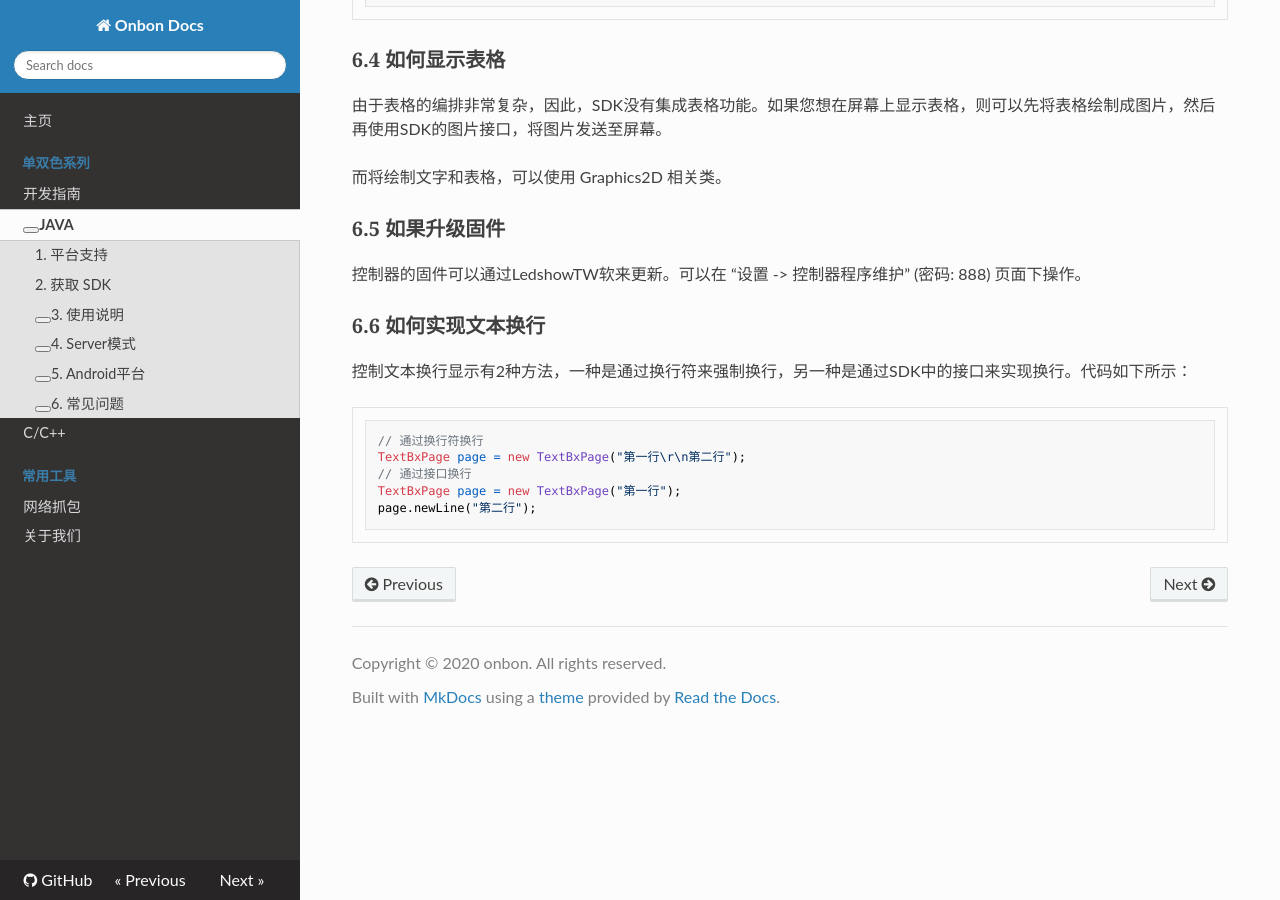
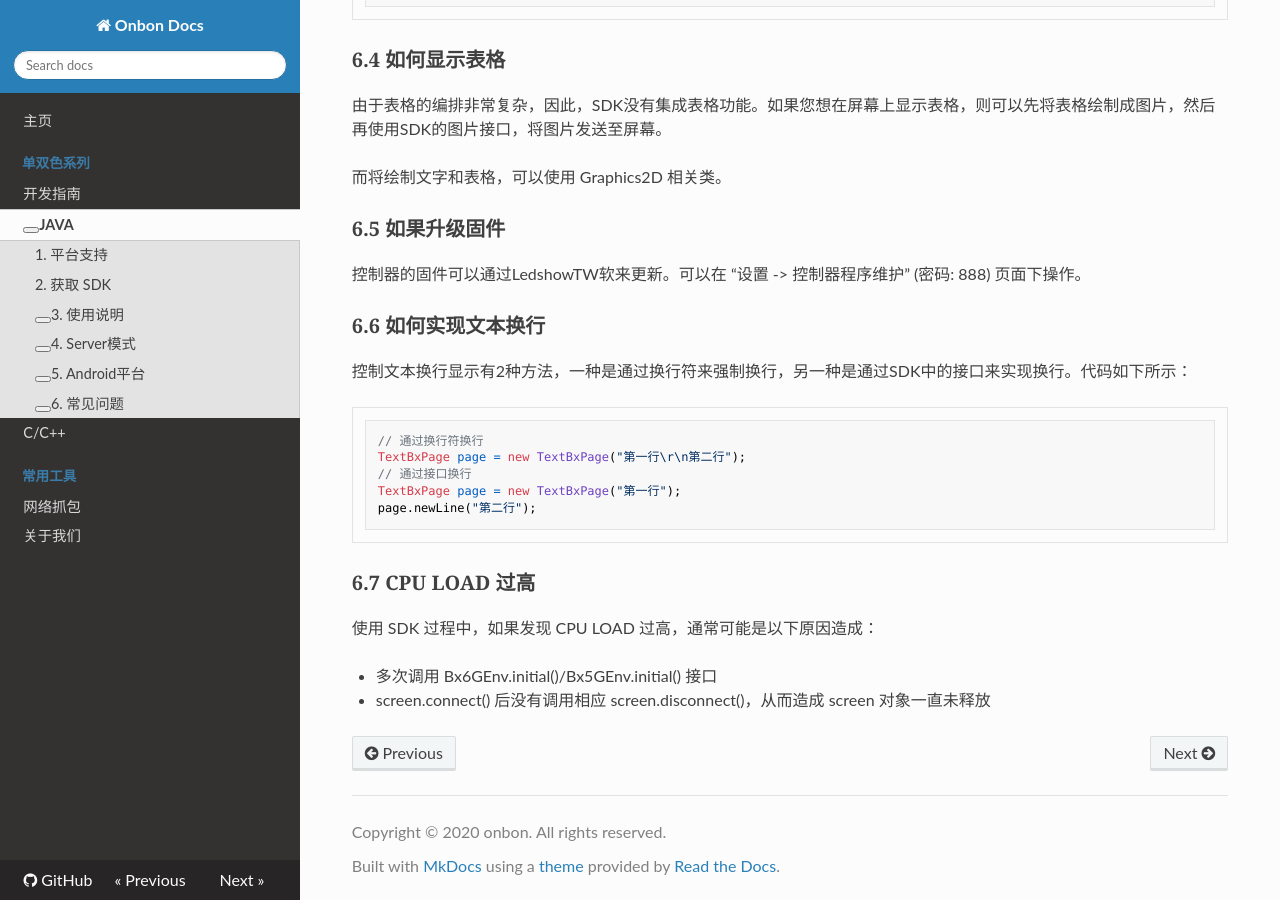
Before and after one commit to onbonlab/onbonlab.github.io, an MkDocs documentation site: the page built from docs/zh/dual/java/java.md, in a window 1280 px wide and 900 px high, scrolled down 13365 px. Built offline with MkDocs 1.6.1, drawn with Linux system fonts in a browser that asks for light colours; nearby versions of some CDN libraries; some web fonts are replaced; library files that are not in the unit come from our copies; comment, search, counter and statistics services are not loaded.

Commit message:
更新 java.md

````diff
--- a/docs/zh/dual/java/java.md
+++ b/docs/zh/dual/java/java.md
@@ -635,3 +635,10 @@ TextBxPage page = new TextBxPage("第一行\r\n第二行");
 TextBxPage page = new TextBxPage("第一行");
 page.newLine("第二行");
 ```
+
+### 6.7 CPU LOAD 过高
+
+使用 SDK 过程中，如果发现 CPU LOAD 过高，通常可能是以下原因造成：
+
+* 多次调用 Bx6GEnv.initial()/Bx5GEnv.initial() 接口
+* screen.connect() 后没有调用相应 screen.disconnect()，从而造成 screen 对象一直未释放
````
